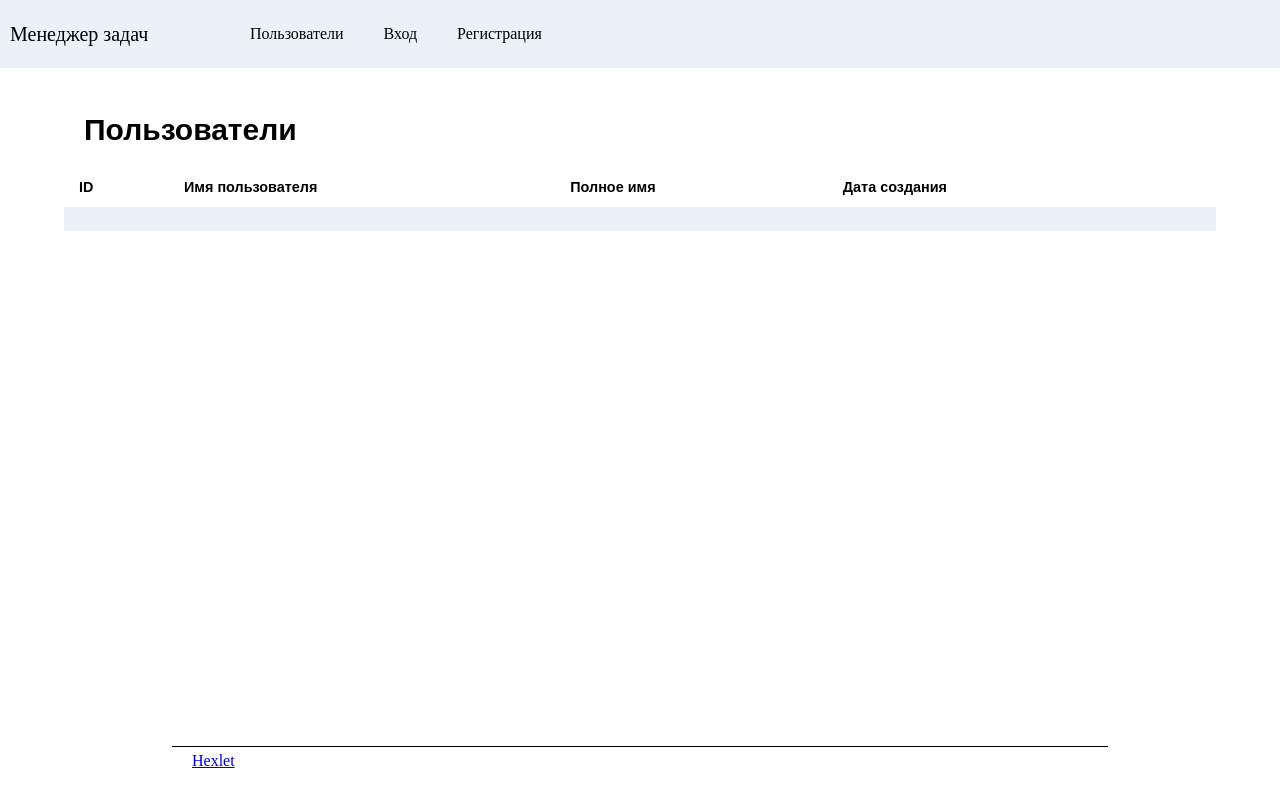
After one commit to A-leks-andr/python-project-52, a Django app: page /users/ in a window 1280 px wide. The commit adds this page. Run offline with Django 5.2, Linux system fonts and the light colour scheme; lists and menus that the app fills with data are empty.

Commit message:
fix files and add files users

```diff
--- a/staticfiles_collected/main.css
+++ b/staticfiles_collected/main.css
@@ -2,11 +2,18 @@ html, body {
 	padding: 0;
 	margin: 0;
     width: 100%;
+    height: 100%;
     box-sizing: border-box;
 }
 
 .vh-100 {
+    display: flex;
+    flex-direction: column;
 	min-height: 100vh;
+}
+
+.column {
+    flex-grow: 1;
 }
 
 .top_1 {
@@ -43,6 +50,17 @@ html, body {
     flex: 0 0 auto;
     display: flex;
     max-width: 70%;
+}
+
+.cellar {
+    margin: 25px auto;
+    padding: 5px 20px;
+    border-top: 1px solid #000;
+    width: 70%;
+}
+
+footer {
+    width: 100%;
 }
 
 /* CSS кнопки */
--- /dev/null
+++ b/staticfiles_collected/users.css
@@ -0,0 +1,44 @@
+
+table {
+    width: 90%;
+    min-width: 768px;
+    border-collapse: collapse;
+    margin: 25px auto;
+    font-size: 0.9em;
+    font-family: sans-serif;
+}
+
+th, td {
+    padding: 12px 15px;
+    text-align: left;
+}
+
+thead tr {
+    background-color: #fff;
+    color: #000;
+    text-align: left;
+}
+
+tbody tr:nth-of-type(odd) {
+    background-color: #EBF1F7;
+}
+
+tbody tr:nth-of-type(even) {
+    background-color: #fff;
+}
+
+caption {
+    padding: 20px;
+    font-weight: bold;
+    caption-side: top;
+    text-align: left;
+    font-size: 30px;
+    color: #000;
+}
+
+.tb-wr {
+    overflow-x: auto;
+    overflow-y: hidden;
+    width: 100%;
+    padding-bottom: 10px;
+}
--- a/task_manager/templates/base.html
+++ b/task_manager/templates/base.html
@@ -8,6 +8,7 @@
     <meta name="viewport" content="width=device-width, initial-scale=1">
 </head>
 <body class="vh-100">
+<div class="column">
     <header class="top_1">
         <div class="head">
 
@@ -21,7 +22,7 @@
         </div>
         <div class="navbar-menu" id="navbarMenu">
                 <ul class="menu">
-                    <li><a href="#">Пользователи</a></li>
+                    <li><a href="{% url 'users' %}">Пользователи</a></li>
                     <li><a href="#">Вход</a></li>
                     <li><a href="#">Регистрация</a></li>
                 </ul>
@@ -31,6 +32,12 @@
 <div>
     {% block content %}{% endblock %}
 </div>
+</div>
+<footer>
+    <div class="cellar">
+        <a target="_blank" href="https://ru.hexlet.io">Hexlet</a>
+    </div>
+</footer>
 <script src="{% static 'button.js' %}" defer></script>
 </body>
 </html>
--- /dev/null
+++ b/task_manager/templates/users.html
@@ -0,0 +1,35 @@
+{% extends "base.html" %}
+
+{% block head %}
+{% load static %}
+    <link rel="stylesheet" href="{% static 'users.css' %}">
+{% endblock %}
+
+{% block content %}
+<div class="tb-wr">
+    <table>
+        <caption>Пользователи</caption>
+        <thead>
+            <tr>
+                <th>ID</th>
+                <th>Имя пользователя</th>
+                <th>Полное имя</th>
+                <th>Дата создания</th>
+                <th></th>
+            </tr>
+        </thead>
+        <tbody>
+            <tr>
+                <td></td>
+                <td></td>
+                <td></td>
+                <td></td>
+                <td></td>
+            </tr>
+        </tbody>
+    </table>
+
+</div>
+
+
+{% endblock %}
--- a/task_manager/urls.py
+++ b/task_manager/urls.py
@@ -5,5 +5,6 @@ from task_manager import views
 
 urlpatterns = [
     path("", views.IndexView.as_view(), name="index"),
+    path("users/", views.UsersView.as_view(), name="users"),
     path("admin/", admin.site.urls),
 ]
--- a/task_manager/views.py
+++ b/task_manager/views.py
@@ -1,10 +1,11 @@
+from django.shortcuts import render
 from django.views.generic import TemplateView
 
 
 class IndexView(TemplateView):
-    template_name = "index.html"
+    def get(self, request, *args, **kwargs):
+        return render(request, "index.html")
 
-    def get_context_data(self, **kwargs):
-        context = super().get_context_data(**kwargs)
-        context["who"] = "World"
-        return context
+class UsersView(TemplateView):
+    def get(self, request, *args, **kwargs):
+        return render(request, "users.html")
```
Also changed, not shown: task_manager/static/main.css (+18 -0 lines), task_manager/static/users.css (added, +44 -0 lines).
